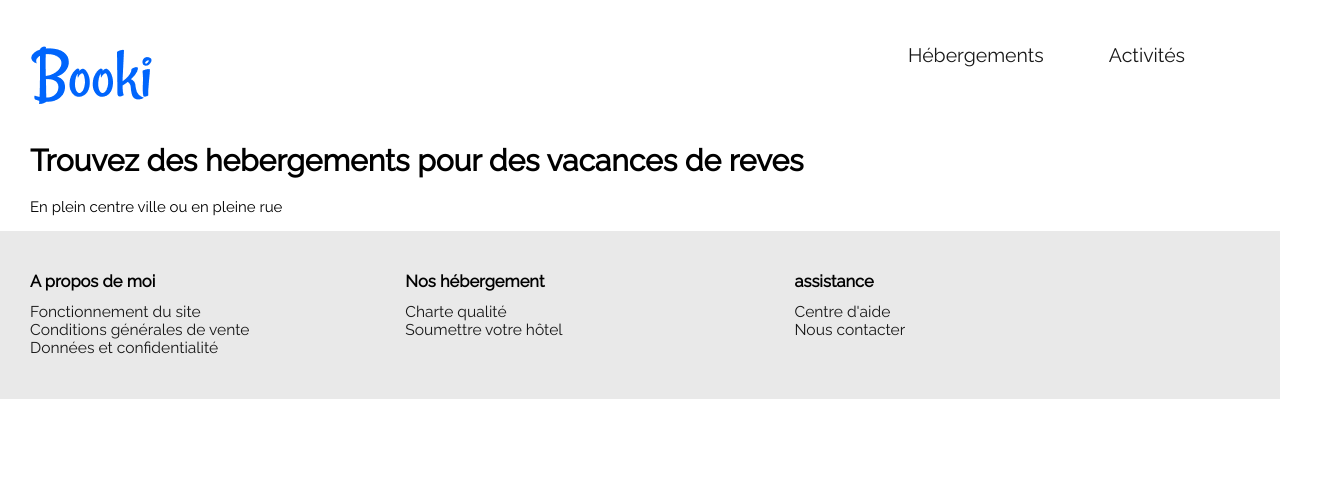
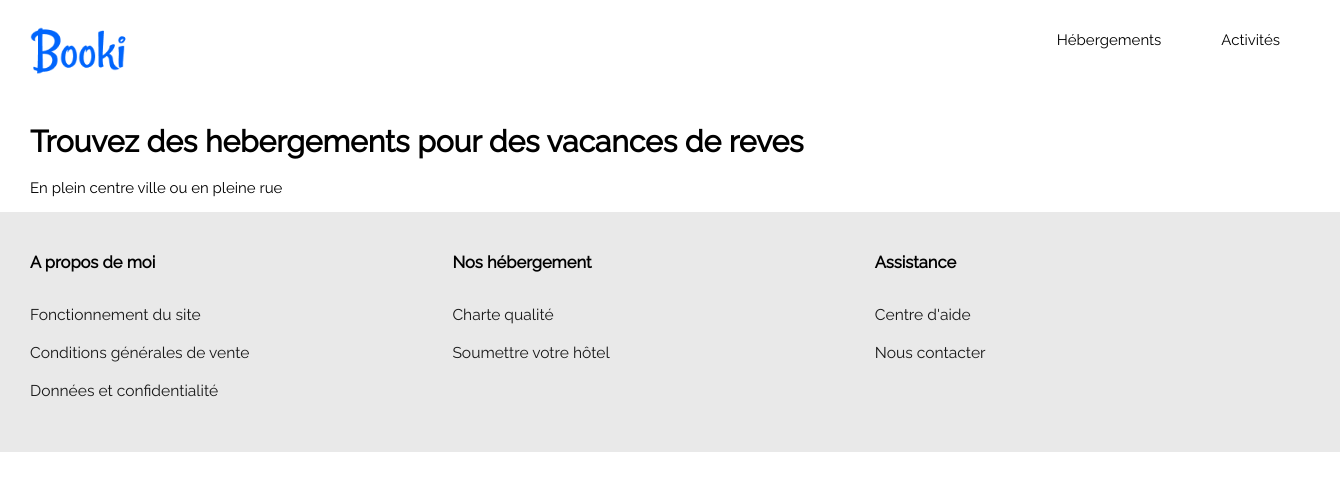
Before and after one commit to tunsay/P2_Ressource_booki, a plain HTML site: page index.html in a window 1280 px wide. Shown: the whole page, 1340 px wide, since content can reach past the window. Drawn offline with nearby package versions, Linux system fonts and the light colour scheme.

Commit message:
Avancement du css Footer et header

```diff
--- a/index.html
+++ b/index.html
@@ -4,7 +4,7 @@
 
 <head>
    <meta charset=utf-8>
-   <title>Projet openclassrrom</title>
+   <title>Projet 2 openclassrrom</title>
    <link rel="stylesheet" type="text/css" href="node_modules/normalize.css/normalize.css">
    <link rel="stylesheet" type="text/css" href="style.css">
    <link href='https://fonts.googleapis.com/css?family=Raleway' rel='stylesheet'>
@@ -27,10 +27,16 @@
 
    <h1>Trouvez des hebergements pour des vacances de reves</h1>
    <p>En plein centre ville ou en pleine rue</p>
+   <div id="recherche">
+
+   </div>
+   <div id="filtre">
+
+   </div>
 
 
    <footer>
-      <div id="foot1">
+      <div class="foot">
          <h1>A propos de moi</h1>
          <ul>
             <li><a href="#">Fonctionnement du site</a></li>
@@ -38,15 +44,15 @@
             <li><a href="#">Données et confidentialité</a></li>
          </ul>
       </div>
-      <div id="foot2">
+      <div class="foot">
          <h1>Nos hébergement </h1>
          <ul>
             <li><a href="#">Charte qualité</a></li>
             <li><a href="#">Soumettre votre hôtel</a></li>
          </ul>
       </div>
-      <div id="foot3">
-         <h1>assistance</h1>
+      <div class="foot">
+         <h1>Assistance</h1>
          <ul>
             <li><a href="#">Centre d'aide</a></li>
             <li><a href="#">Nous contacter</a></li>
--- a/style.css
+++ b/style.css
@@ -1,106 +1,115 @@
-@media screen and (max-width: 750px) {
+/*Tablette ipad Air*/
+@media screen and (max-width: 1000px) {
+    h1 {
+        color: #120076;
+    }
+
+}
+/*Smartphone Iphone 8*/
+
+@media screen and (max-width: 500px) {
     h1 {
         color: #760001;
     }
 
-    nav {
-        width: auto;
-        text-align: left;
-    }
+}
 
-    nav ul {
-        flex-direction: row;
-    }
-
-    nav li {
-        padding-left: 4px;
-    }
-
-    nav a {
-        font-size: 1.1em;
-    }
-
-    nav a:hover {
-        border-bottom: 0;
-    }
-}
 
 body {
     font-family: 'Raleway';
     font-size: 15px;
-    margin: 0;
-    padding: 2em;
+    height: 480px;
+    width: 1280px;
+    margin: auto;
+    padding: 0 2em 0 2em;/* Respectivement top pad, right pad, bottom pad, left pad */
 }
 
 
-header {
+header { /* Dans ce flex il y'a 2 boîtes*/
     display: flex;
     justify-content: space-between;
 }
 
-
-nav {
-    width: auto;
+header .logo {
+    padding: 1em 0px;
 }
 
-nav ul {
+header .logo img {
+    width: 150px;
+}
+
+header nav ul {
+    display: flex;
     list-style-type: none;
+    margin: 0;
+}
+
+header nav ul li {
+    padding: 2em 1em;
+    border-top: 2px solid transparent;/* Laisse une ligne transparent en haut de la boite afin de laisser transparaitre la ligne bleu*/
+    margin: 0 1em 0 1em;
+}
+
+header nav ul li a {
+    color: black;
+    text-decoration: none;
+}
+
+header nav ul li:hover {
+    border-color: blue;
+}
+
+
+header nav ul li:hover a {
+    color: blue;
+}
+
+/* La partie Recherche de la page */
+
+.recherche{
     display: flex;
 }
 
-nav li {
-    margin-right: 15px;
-}
+/* La partie filtre de la page*/
 
-nav a {
-    font-size: 1.3em;
-    color: #181818;
-    padding-bottom: 3px;
-    text-decoration: none;
-    margin-right: 50px;
-}
-
-nav a:hover {
-    color: blue;
-    border-top: 1px solid blue;
+.filtre{
+    display: flex;
 }
 
 
+/*le bas de la page */
 
-
-
-h1 {
-    font-weight: bolder;
-}
-
-
-
-
-
-
-
-
-footer {
+footer { /* Dans le flex de ce footer je vais mettre 3 boîtes */
     display: flex;
     background-color: rgb(233, 233, 233);
     padding: 2em;
     margin: 0px -2em;
 }
 
-footer p,
-footer ul {
+footer .foot{
+    width: 33%;
+}
+
+footer .foot h1 {
+    font-size: 1.1em;
+    margin-right: 250px;
+}
+
+footer .foot ul {
+    display: flex;
+    flex-direction: column;
     font-size: 0.8em;
     list-style-type: none;
     padding: 0;
+    margin-top: 2em;
 }
 
-footer a {
+footer .foot ul li {
+    margin: 10px 0 10px 0;
+}
+
+footer .foot ul li a {
     font-size: 1.3em;
     color: #181818;
     text-decoration: none;
 }
-
-footer h1 {
-    font-size: 1.1em;
-    margin-right: 250px;
-}
```
